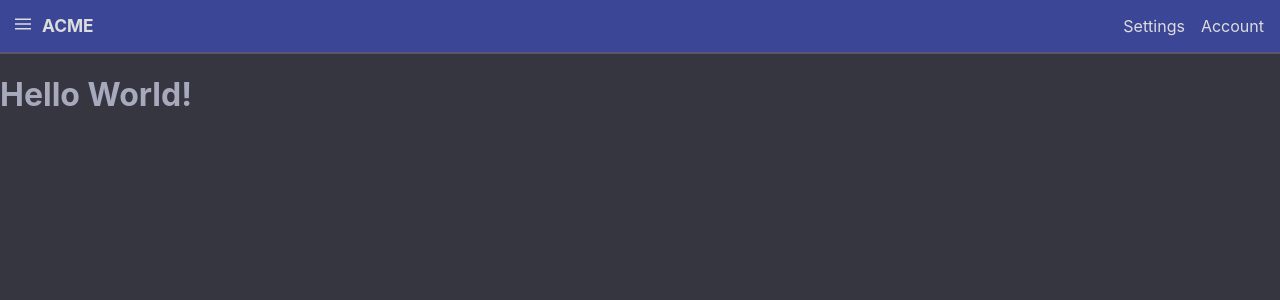
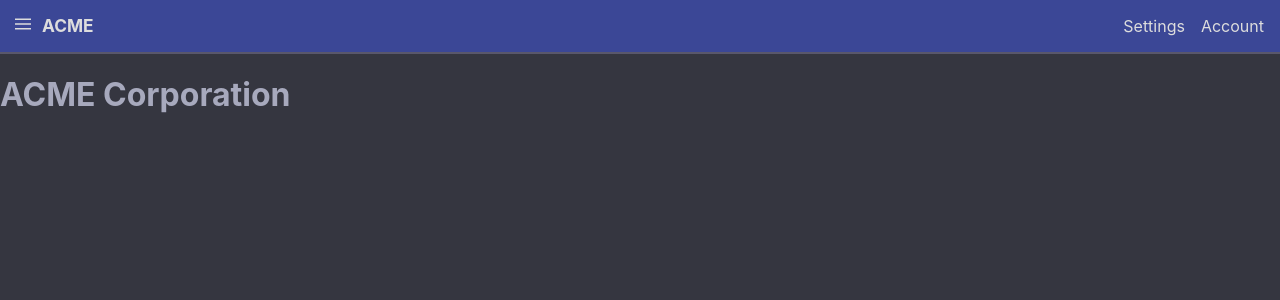
Before and after one commit to joshnuss/svelte-navigation, a Svelte app: page / in a window 1280 px wide. Shown: the top 300 px of the page. Built offline with nearby package versions, Linux system fonts and the light colour scheme.

Commit message:
Hides sidebar when route changes

```diff
--- a/src/App.svelte
+++ b/src/App.svelte
@@ -1,5 +1,6 @@
 <script>
-  import { Router, Route } from "svelte-routing"
+  import { Router, Route } from 'svelte-routing'
+  import { globalHistory } from 'svelte-routing/src/history'
   import Navbar from './components/Navbar.svelte'
   import Sidebar from './components/Sidebar.svelte'
   import Home from './pages/Home.svelte'
@@ -7,6 +8,10 @@
   import Account from './pages/Account.svelte'
 
   let showSidebar = false;
+
+  globalHistory.listen(() => {
+    showSidebar = false
+  })
 </script>
 
 <Router>
--- a/src/pages/Home.svelte
+++ b/src/pages/Home.svelte
@@ -1 +1 @@
-<h1>Hello World!</h1>
+<h1>ACME Corporation</h1>
```
